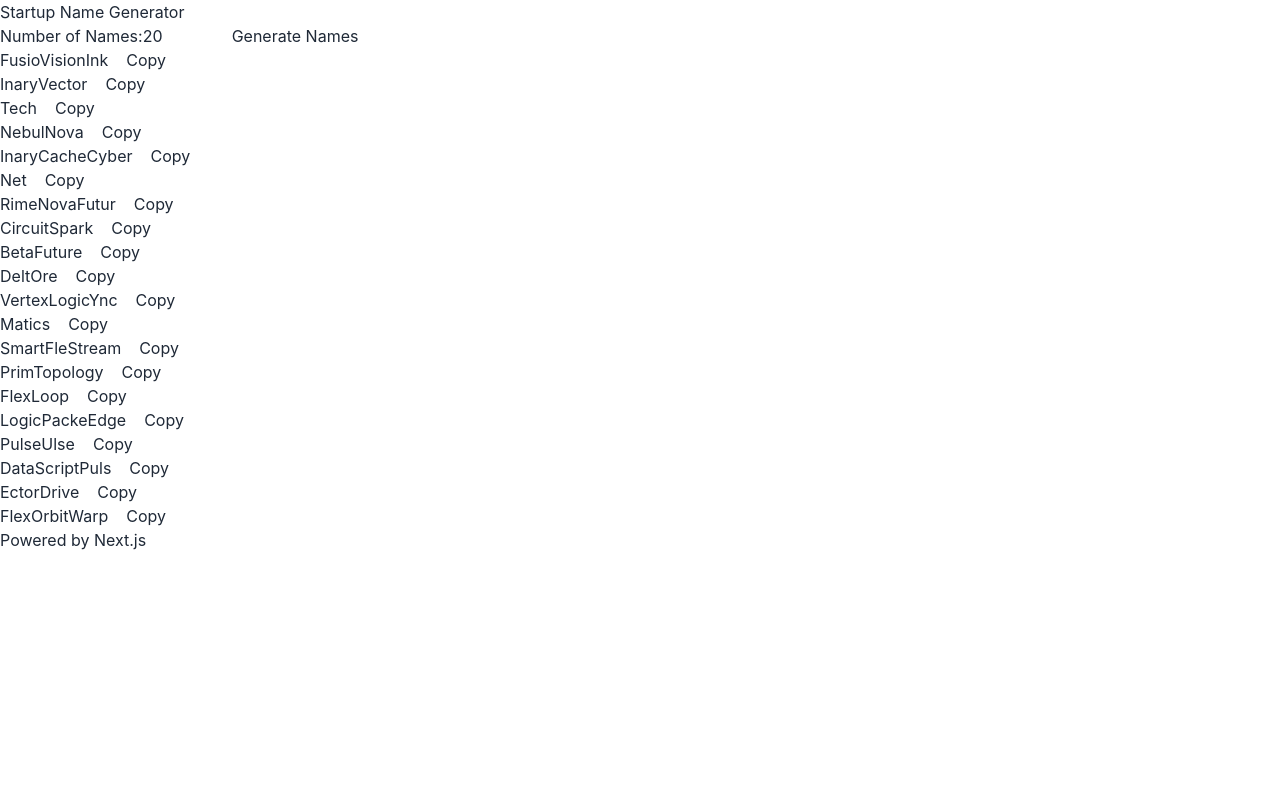
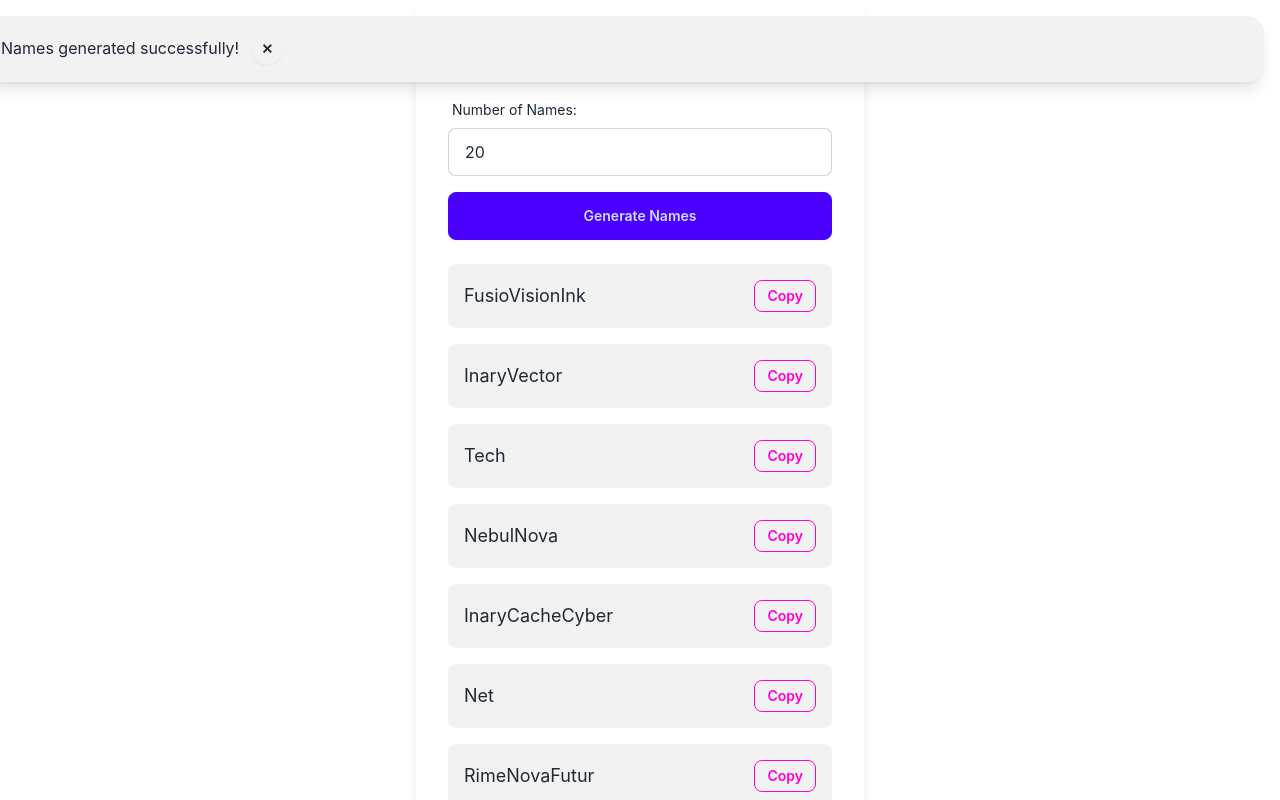
Before and after one commit to Exochos/Pupdog-Studio, a Next.js app: page /data/datascience/namegen in a window 1280 px wide. Both pictures are taken after a click on the button "Generate Names". Shown: the top 800 px of the page. Built offline with nearby package versions, Linux system fonts and the light colour scheme.

Commit message:
Revert to daisyui

```diff
--- /dev/null
+++ b/app/data/datascience/namegen/Notification.tsx
@@ -0,0 +1,26 @@
+// components/Notification.tsx
+
+import React from 'react';
+
+interface NotificationProps {
+  message: string;
+  type: 'success' | 'error';
+  onClose: () => void;
+}
+
+const Notification: React.FC<NotificationProps> = ({ message, type, onClose }) => {
+  return (
+    <div
+      className={`alert alert-${type === 'success' ? 'success' : 'error'} shadow-lg fixed top-4 right-4 z-50`}
+    >
+      <div>
+        <span>{message}</span>
+        <button className="btn btn-sm btn-circle ml-3" onClick={onClose}>
+          ✕
+        </button>
+      </div>
+    </div>
+  );
+};
+
+export default Notification;
--- a/app/data/datascience/namegen/page.tsx
+++ b/app/data/datascience/namegen/page.tsx
@@ -1,95 +1,134 @@
-// pages/index.js
-'use client'
+/* eslint-disable react/no-unescaped-entities */
+// pages/index.tsx
+
+'use client';
+
 import Head from 'next/head';
-import { useState } from 'react';
+import { useEffect, useState } from 'react';
 import { generateStartupName } from './generateName';
+import Notification from './Notification';
 import { middles, prefixes, suffixes } from './wordList';
-
-export default function Home() {
+const Home: React.FC = () => {
   const [names, setNames] = useState<string[]>([]);
-  const [numNames, setNumNames] = useState(20);
-  const [loading, setLoading] = useState(false);
+  const [numNames, setNumNames] = useState<number>(20);
+  const [loading, setLoading] = useState<boolean>(false);
+  const [notification, setNotification] = useState<{ message: string; type: 'success' | 'error' } | null>(null);
 
   const generateNames = () => {
     setLoading(true);
-    const generatedNames = new Set();
+    const generatedNames = new Set<string>();
 
     while (generatedNames.size < numNames) {
       const name = generateStartupName(prefixes, middles, suffixes);
       generatedNames.add(name);
     }
 
-    setNames(Array.from(generatedNames) as string[]);
+    setNames(Array.from(generatedNames));
     setLoading(false);
+    setNotification({ message: 'Names generated successfully!', type: 'success' });
   };
 
   const handleGenerate = () => {
     generateNames();
   };
 
-  interface HomeProps {}
-
-  const handleCopy = (name: string): void => {
-    navigator.clipboard.writeText(name).then(() => {
-      alert(`Copied "${name}" to clipboard!`);
-    }).catch(err => {
-      console.error('Failed to copy!', err);
-    });
+  const handleCopy = (name: string) => {
+    navigator.clipboard.writeText(name)
+      .then(() => {
+        setNotification({ message: `Copied "${name}" to clipboard!`, type: 'success' });
+      })
+      .catch((err) => {
+        console.error('Failed to copy!', err);
+        setNotification({ message: 'Failed to copy!', type: 'error' });
+      });
   };
 
+  // Automatically dismiss notifications after 3 seconds
+  useEffect(() => {
+    if (notification) {
+      const timer = setTimeout(() => {
+        setNotification(null);
+      }, 3000);
+      return () => clearTimeout(timer);
+    }
+  }, [notification]);
+
   return (
-    <div>
+    <div className="min-h-screen bg-base-100 flex flex-col justify-center items-center">
       <Head>
         <title>Startup Name Generator</title>
         <meta name="description" content="Generate unique and creative startup names" />
         <link rel="icon" href="/favicon.ico" />
       </Head>
 
-      <main>
-        <h1>
-          Startup Name Generator
-        </h1>
+      {/* Notification */}
+      {notification && (
+        <Notification
+          message={notification.message}
+          type={notification.type}
+          onClose={() => setNotification(null)}
+        />
+      )}
 
-        <div>
-          <label htmlFor="numNames">Number of Names:</label>
+      <main className="w-full max-w-md bg-white p-8 rounded-xl shadow-lg">
+        <h1 className="text-3xl font-bold text-center mb-6">Startup Name Generator</h1>
+
+        <div className="form-control mb-4">
+          <label htmlFor="numNames" className="label">
+            <span className="label-text">Number of Names:</span>
+          </label>
           <input
             type="number"
             id="numNames"
             value={numNames}
             onChange={(e) => setNumNames(parseInt(e.target.value))}
-            min="1"
-            max="100"
+            min={1}
+            max={100}
+            className="input input-bordered w-full"
           />
-          <button onClick={handleGenerate} disabled={loading}>
-            {loading ? 'Generating...' : 'Generate Names'}
-          </button>
         </div>
 
-        <div>
+        <button
+          onClick={handleGenerate}
+          disabled={loading}
+          className={`btn btn-primary w-full ${loading ? 'loading' : ''}`}
+        >
+          {loading ? 'Generating...' : 'Generate Names'}
+        </button>
+
+        <div className="mt-6">
           {names.length > 0 ? (
-            <ul>
+            <ul className="space-y-4">
               {names.map((name, index) => (
-                <li key={index}>
-                  <span>{name}</span>
-                  <button onClick={() => handleCopy(name)}>&nbsp;&nbsp;&nbsp;&nbsp;Copy</button>
+                <li key={index} className="flex justify-between items-center bg-base-200 p-4 rounded-lg">
+                  <span className="text-lg">{name}</span>
+                  <button
+                    onClick={() => handleCopy(name)}
+                    className="btn btn-outline btn-secondary btn-sm"
+                  >
+                    Copy
+                  </button>
                 </li>
               ))}
             </ul>
           ) : (
-            <p>No names generated yet. Click Generate Names to start!</p>
+            <p className="text-center text-gray-500">No names generated yet. Click "Generate Names" to start!</p>
           )}
         </div>
       </main>
 
-      <footer>
+      <footer className="mt-8">
         <a
           href="https://github.com/yourusername/startup-name-generator"
           target="_blank"
           rel="noopener noreferrer"
+          className="text-blue-500 hover:underline"
         >
-          Powered by Next.js
+          Powered by Pupdog Studio
         </a>
       </footer>
     </div>
   );
-}
+};
+
+export default Home;
```
